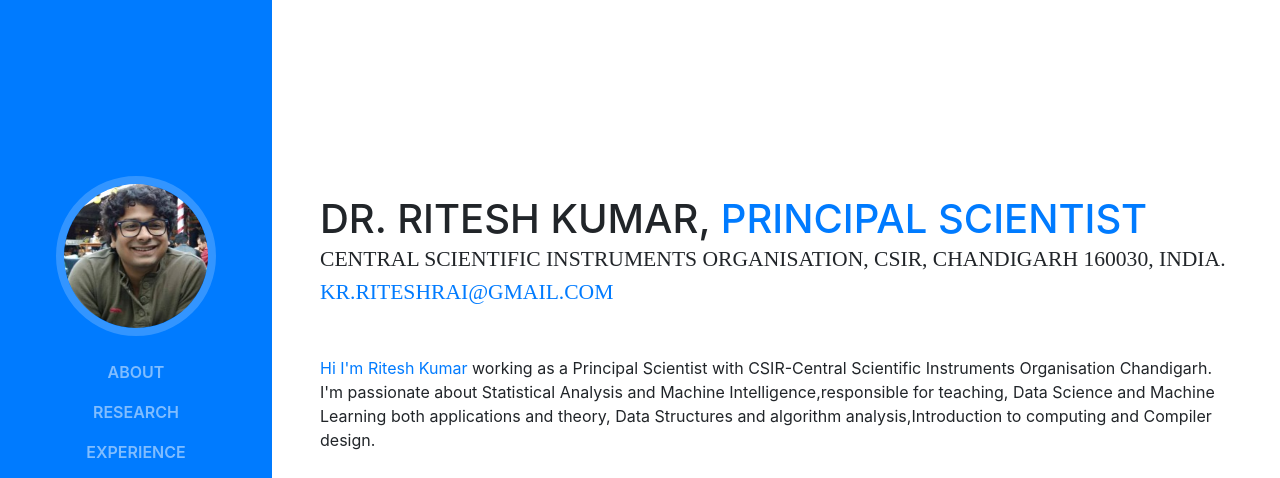
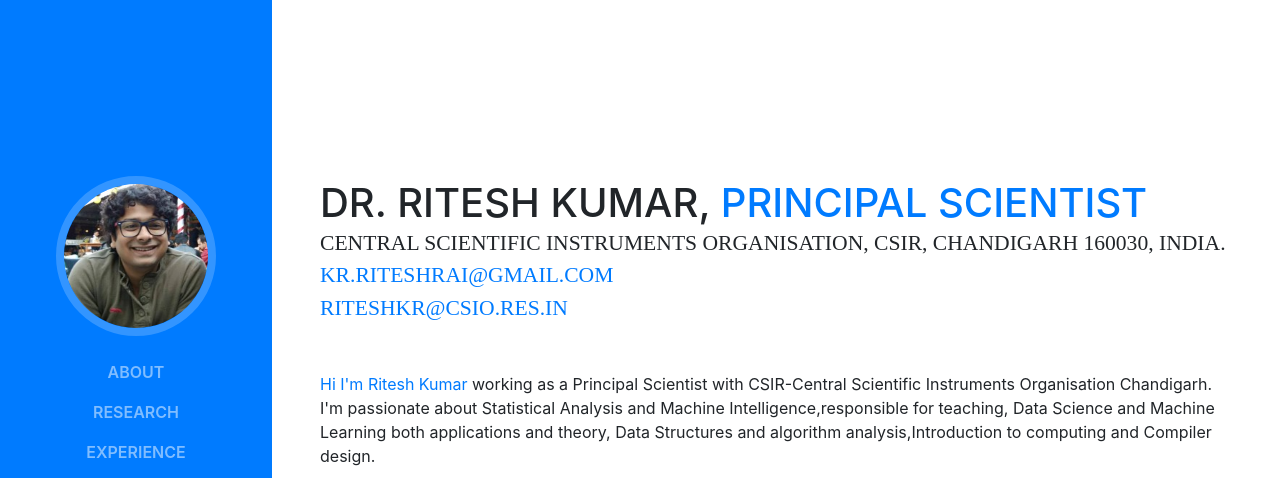
Before and after one commit to riteshkrai/profile, a website with bundled scripts: page index.html in a window 1280 px wide. Shown: the top 478 px of the page. Built offline with nearby package versions, Linux system fonts and the light colour scheme; a web font is replaced by a local one.

Commit message:
initial commit

```diff
--- a/index.html
+++ b/index.html
@@ -109,6 +109,8 @@
             Central Scientific Instruments Organisation, CSIR, Chandigarh
             160030, India.
             <a href="mailto:name@email.com">kr.riteshrai@gmail.com</a>
+            <br/>
+            <a href="mailto:name@email.com">riteshkr@csio.res.in </a>
           </div>
           <p class="mb-5">
             <a href="#about"> Hi I'm Ritesh Kumar </a> working as a Principal
```
